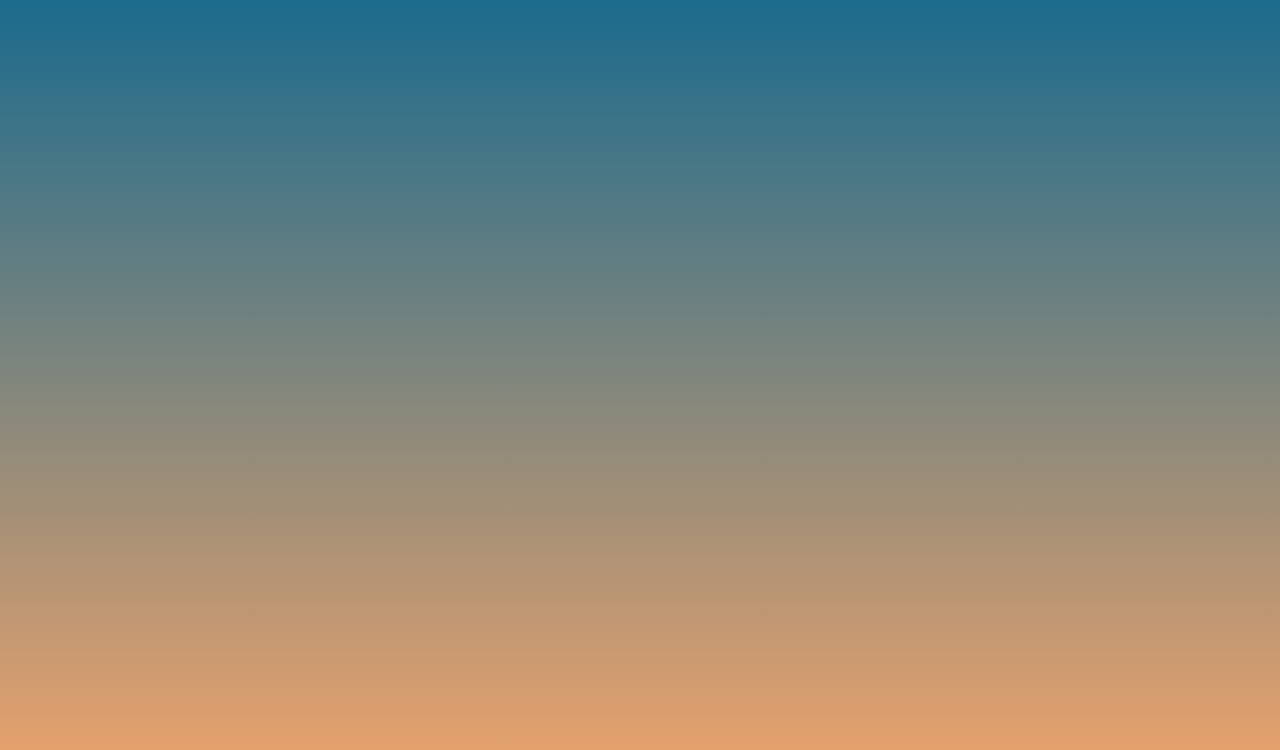
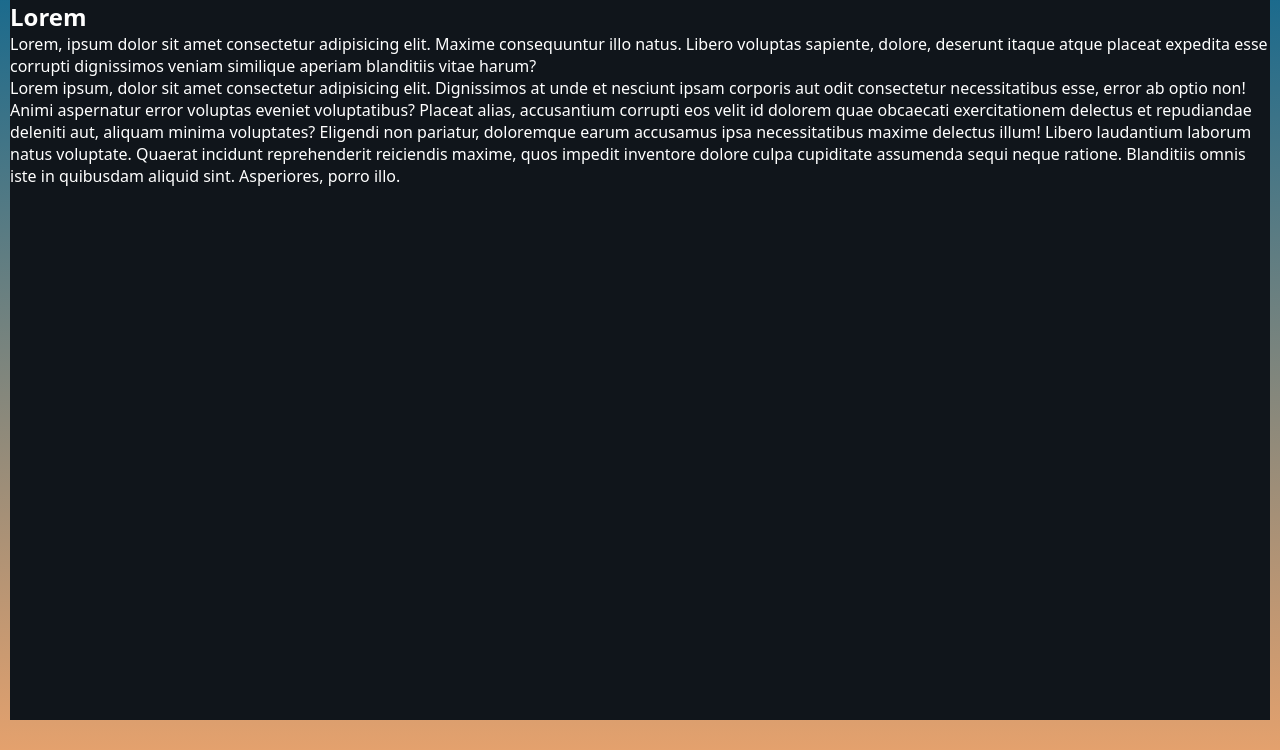
Before and after one commit to RuanRigonAlves/Coffee, a PHP site: page / in a window 1280 px wide. Shown: the part 50-800 px from the top of the page. Run offline with PHP 8.4, Linux system fonts and the light colour scheme.

Commit message:
start page

```diff
--- a/css/aaaaa.css
+++ /dev/null
@@ -1,3 +0,0 @@
-.asdasd {
-  background-color: red;
-}
--- a/css/main-section/main.css
+++ b/css/main-section/main.css
@@ -1,7 +1,12 @@
 .main-section {
+  /* display: grid;
+  grid-template-columns: 1fr 4fr; */
+  height: 90vh;
+}
+
+.main-section-products {
   display: grid;
   grid-template-columns: 1fr 4fr;
-  height: 90vh;
 }
 
 .side-menu {
--- /dev/null
+++ b/css/main-section/start.css
@@ -0,0 +1,17 @@
+.main-section {
+  position: relative;
+}
+
+.start {
+  /* Make the image fill the entire parent element without distorting its aspect ratio */
+  width: 100%;
+  height: 100%;
+  /* Prevent the image from being able to expand beyond the parent element's boundaries */
+  max-width: 100%;
+  max-height: 100%;
+
+  position: absolute;
+
+  background: #10151b;
+  color: #fff;
+}
--- a/css/style.css
+++ b/css/style.css
@@ -3,3 +3,4 @@
 @import "./category-section/category.css";
 @import "./main-section/main.css";
 @import "./main-section/side-menu.css";
+@import "./main-section/start.css";
--- a/index.html
+++ b/index.html
@@ -10,7 +10,7 @@
   <body>
     <header class="header-container">
       <ul class="header-ul">
-        <li>Logo</li>
+        <li class="header-logo">Logo</li>
         <ul class="header-selection">
           <li class="header-products">Products</li>
           <!-- <li class="header-categories">Categories</li> -->
--- /dev/null
+++ b/js/views/header.js
@@ -0,0 +1,33 @@
+export default function headerInit() {}
+
+import * as model from "../model.js";
+import * as globalFunctions from "../globalFunctions.js";
+import * as productView from "./productsViews/productsView.js";
+import * as startView from "./startViews/start.js";
+
+const mainSection = document.querySelector(".main-section");
+const headerSection = document.querySelector(".header-container");
+const headerContainer = document.querySelector(".header-container");
+
+window.addEventListener(
+  "DOMContentLoaded",
+  startView.displayStartPage(mainSection)
+);
+
+headerSection.addEventListener("click", function (e) {
+  if (e.target.nodeName !== "LI") return;
+
+  if (e.target.classList[0] === "header-logo") {
+    globalFunctions.clearHTML(mainSection);
+
+    console.log(e.target);
+    startView.displayStartPage(mainSection);
+  }
+
+  if (e.target.classList[0] === "header-products") {
+    globalFunctions.clearHTML(mainSection);
+
+    productView.displayTypes(model.myCoffeeData.Coffee.productsCategories);
+    productView.displayProducts(model.myCoffeeData.Coffee.products);
+  }
+});
--- a/js/views/productsViews/productsView.js
+++ b/js/views/productsViews/productsView.js
@@ -4,17 +4,11 @@ import * as globalFunctions from "../../globalFunctions.js";
 
 export default function initView() {}
 
-const headerProducts = document.querySelector(".header-products");
 const mainSection = document.querySelector(".main-section");
 
-headerProducts.addEventListener("click", function (e) {
-  globalFunctions.clearHTML(mainSection);
+export const displayProducts = function (products) {
+  mainSection.classList = "main-section main-section-products";
 
-  displayTypes(model.myCoffeeData.Coffee.productsCategories);
-  displayProducts(model.myCoffeeData.Coffee.products);
-});
-
-export const displayProducts = function (products) {
   // console.log(products);
   const productsHTML = products
     .map(
@@ -54,7 +48,7 @@ export const displayProducts = function (products) {
   );
 };
 
-const displayTypes = function (productCategories) {
+export const displayTypes = function (productCategories) {
   const typesHTML = Object.keys(productCategories)
     .map(
       (type) => `
--- /dev/null
+++ b/js/views/startViews/start.js
@@ -0,0 +1,33 @@
+export default function startPage() {}
+
+export function displayStartPage(section) {
+  section.classList = "main-section";
+
+  section.insertAdjacentHTML(
+    "afterbegin",
+    `
+    <div class="start">
+    <h1>Lorem</h1>
+    <p>
+      Lorem, ipsum dolor sit amet consectetur adipisicing elit. Maxime
+      consequuntur illo natus. Libero voluptas sapiente, dolore, deserunt
+      itaque atque placeat expedita esse corrupti dignissimos veniam
+      similique aperiam blanditiis vitae harum?
+    </p>
+    <p>
+      Lorem ipsum, dolor sit amet consectetur adipisicing elit. Dignissimos
+      at unde et nesciunt ipsam corporis aut odit consectetur necessitatibus
+      esse, error ab optio non! Animi aspernatur error voluptas eveniet
+      voluptatibus? Placeat alias, accusantium corrupti eos velit id dolorem
+      quae obcaecati exercitationem delectus et repudiandae deleniti aut,
+      aliquam minima voluptates? Eligendi non pariatur, doloremque earum
+      accusamus ipsa necessitatibus maxime delectus illum! Libero laudantium
+      laborum natus voluptate. Quaerat incidunt reprehenderit reiciendis
+      maxime, quos impedit inventore dolore culpa cupiditate assumenda sequi
+      neque ratione. Blanditiis omnis iste in quibusdam aliquid sint.
+      Asperiores, porro illo.
+    </p>
+  </div>
+    `
+  );
+}
--- a/js/views/views.js
+++ b/js/views/views.js
@@ -1,7 +1,9 @@
 export default function initView() {}
 
+import header from "./header.js";
 import productsView from "./productsViews/productsView.js";
 import sideBarView from "./productsViews/productsSideBar.js";
 
 productsView();
 sideBarView();
+header();
```
